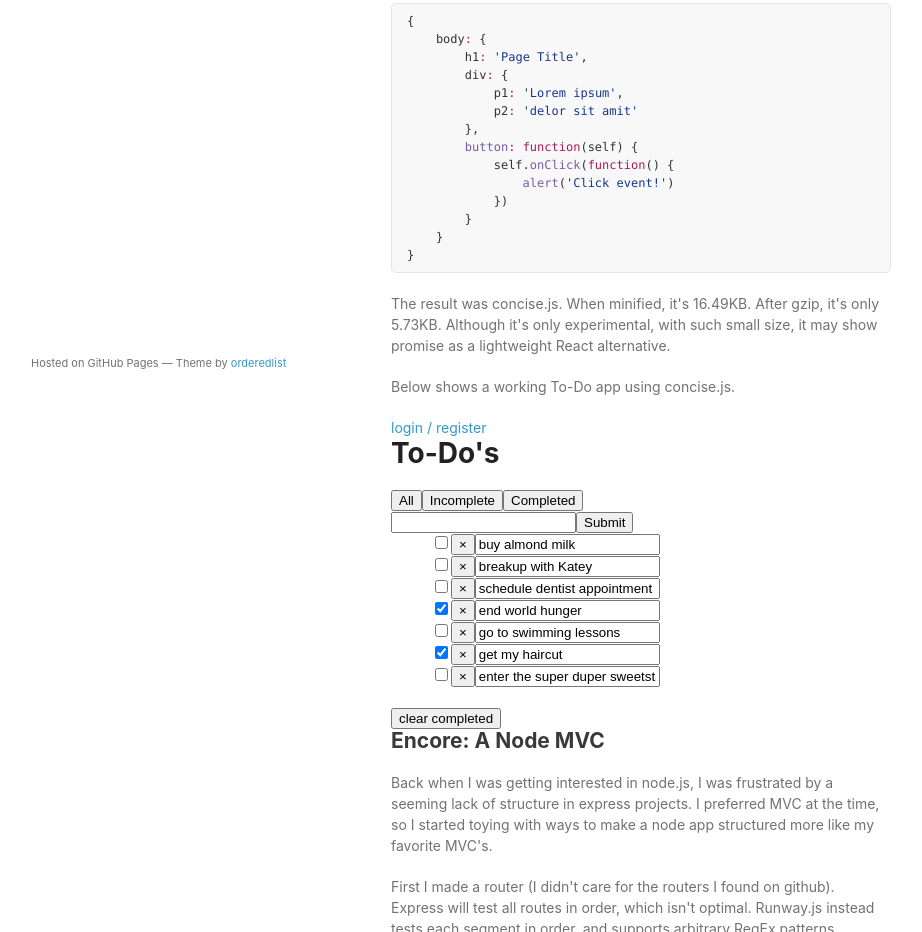
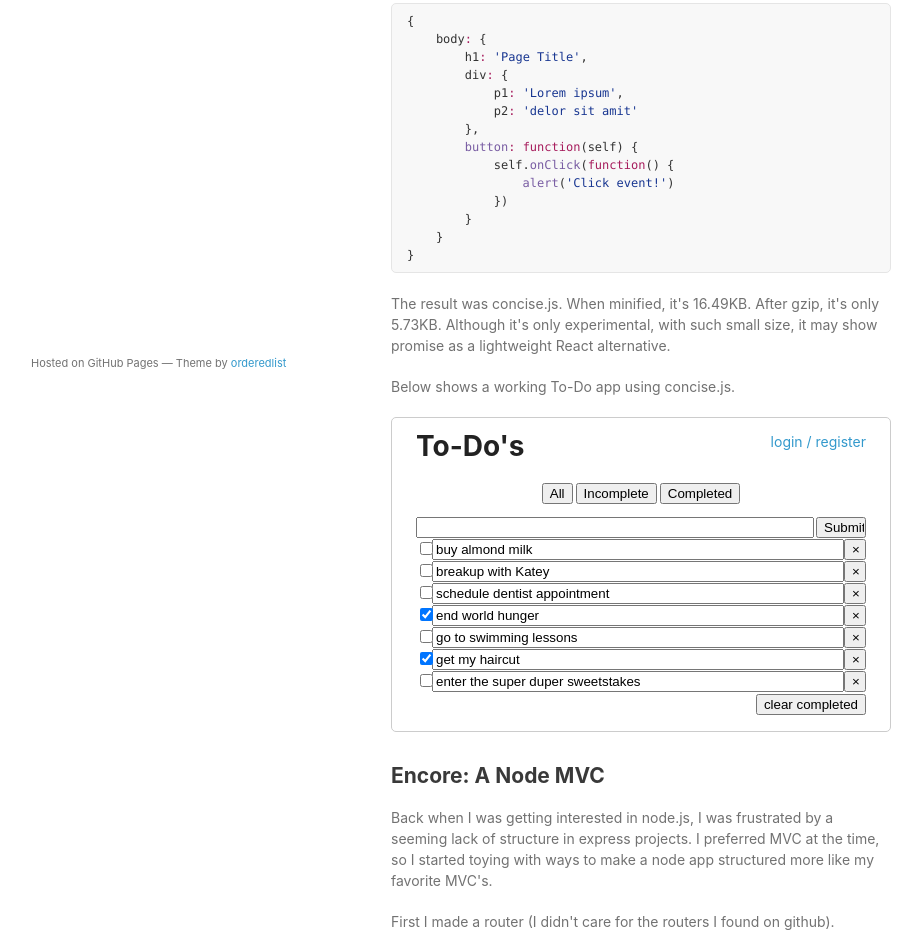
Before and after one commit to rm-rf-etc/rm-rf-etc.github.io, a plain HTML site: page index.html in a window 1280 px wide. Shown: the part 358-1290 px from the top of the page, without its empty margins (179-1101 px from the left). Drawn offline with Linux system fonts and the light colour scheme; no server answers.

Commit message:
Styling.

```diff
--- a/javascripts/concise.js
+++ b/javascripts/concise.js
@@ -106,7 +106,7 @@ module.exports = function(ctrl){
 
 	// Create the view and attach all the view logic.
 	return {
-		"div.width-12.column":{
+		"div.login-component":{
 			'a.auth-me href="/todos" innerHTML="skip login"':0,
 			'h1 innerHTML="Welcome"':0,
 			'div.width-6.centered':{
@@ -256,7 +256,7 @@ module.exports = function(ctrl){
 
 	// Create the view and attach all the view logic.
 	return {
-		'div.width-12.column':{
+		'div#todo-component':{
 
 			'a.auth-me href="/join" innerHTML="login / register"':0,
 			'h1 innerHTML="To-Do\'s"':0,
@@ -264,19 +264,19 @@ module.exports = function(ctrl){
 			// Include a partial.
 			'div.nav':require('./partials/nav'),
 
-			'div.width-6.columns.centered':{
+			'div.list-container':{
 				'div.list-editor':{
 					'form':function(C$){
 						formLogic.call(this,C$)
 						C$.dom = {
-						'input.full-width type="text" name="new-item-field"':this.newItemInput,
-						'input type="submit"':0
+						'input.add-item-field type="text" name="new-item-field"':this.newItemInput,
+						'input.new-item-submit type="submit"':0
 						}
 					}
 				},
 
 				// Invoke the each() helper, calling the func on every item in `concise.models.list`.
-				'ul each(list)':function(C$,id,item){
+				'ul#items-list each(list)':function(C$,id,item){
 
 					// Use fn.call() to share `this`, our context object.
 					onEach.call(this,C$,id,item)
@@ -287,13 +287,15 @@ module.exports = function(ctrl){
 						ul_parent.liChild(C$)
 						C$.dom = {
 						'input type="checkbox"':ul_parent.itemCheckbox,
-						'button.delete-this innerHTML="&times;"':ul_parent.itemDelete,
-						'input type="text"':ul_parent.itemInput
+						'input type="text"':ul_parent.itemInput,
+						'button.delete-this innerHTML="&times;"':ul_parent.itemDelete
 						}
 					}
 					}
 				},
-				"button#delete.right innerHTML='clear completed'":deleteButton
+				'div.row.text-right': {
+					"button#delete innerHTML='clear completed'":deleteButton
+				}
 			}
 		}
 	}
--- a/stylesheets/styles.css
+++ b/stylesheets/styles.css
@@ -266,3 +266,81 @@ footer {
     color:#444;
   }
 }
+
+#concise-app {
+  border: 1px solid #ccc;
+  padding: 0.85rem 1.5rem 1rem 1.5rem;
+  border-radius: 5px;
+  margin-bottom: 2rem;
+}
+#concise-app .text-centered {
+  text-align: center;
+}
+#concise-app .text-left {
+  text-align: left;
+}
+#concise-app .text-right {
+  text-align: right;
+}
+#todo-component {
+  position: relative;
+}
+#todo-component .auth-me {
+  position: absolute;
+  right: 0;
+}
+#todo-component h1 {
+  /**/
+}
+#todo-component .nav {
+  margin-bottom: 0.8rem;
+  text-align: center;
+}
+#todo-component .nav button {
+  margin-left: 1.5px;
+  margin-right: 1.5px;
+}
+#items-list {
+  padding: 0;
+  margin: 0;
+}
+#items-list input[type="text"] {
+  width: calc(100% - 46px);
+  position: absolute;
+  right: 22px;
+  top: 0;
+}
+#items-list li {
+  position: relative;
+  height: 22px;
+}
+#items-list .list-editor {
+  position: relative;
+  width: 100%;
+}
+#items-list input[type="checkbox"] {
+  position: absolute;
+  left: 0;
+  top: 0;
+  z-index: 5;
+}
+#items-list button.delete-this {
+  position: absolute;
+  right: 0;
+  top: 0;
+  width: 22px;
+}
+.list-editor {
+  position: relative;
+  height: 22px;
+}
+.list-editor .new-item-submit {
+  float: right;
+  width: 50px;
+}
+.list-editor .add-item-field {
+  position: absolute;
+  left: 0;
+  top: 0;
+  width: calc(100% - 60px);
+}
```
